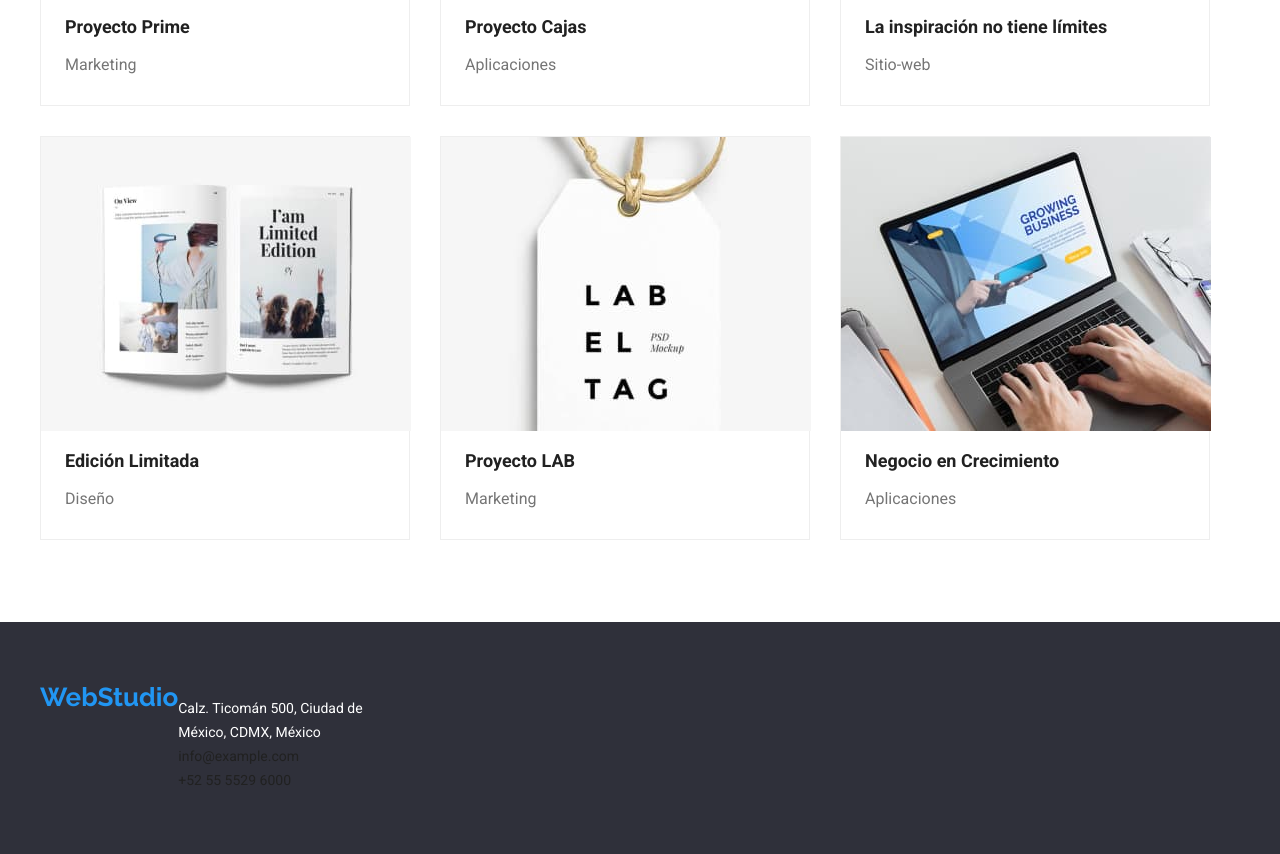
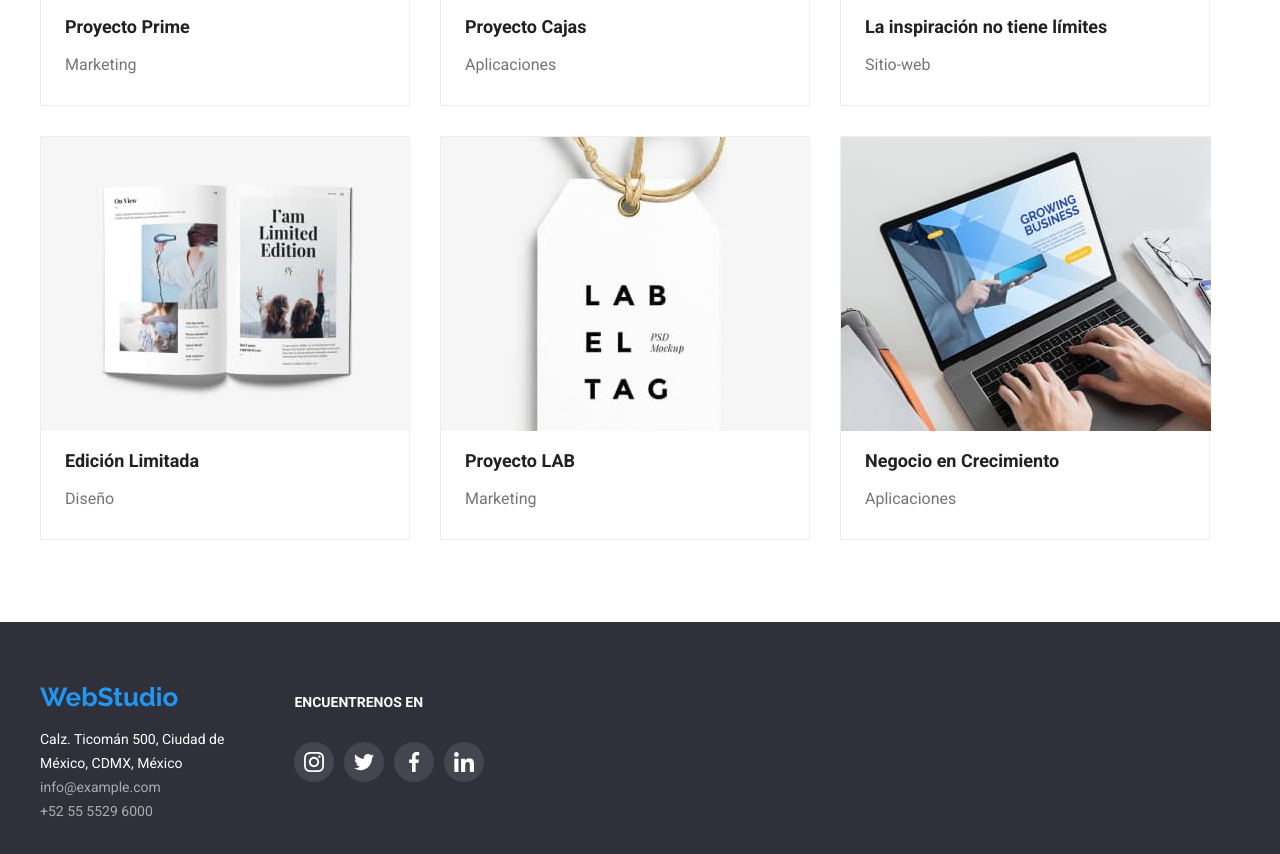
Before and after one commit to HAMH96/goit-markup-hw-04, a plain HTML site: page portfolio.html in a window 1280 px wide. Shown: the part 1006-1860 px from the top of the page. Drawn offline with nearby package versions, Linux system fonts and the light colour scheme.

Commit message:
Listo para primera entrega

```diff
--- a/portfolio.html
+++ b/portfolio.html
@@ -192,17 +192,60 @@
     </main>
     <footer>
       <div class="container" id="footer-container">
+        <div class="footer-company-info">
           <a class="logo" href="index.html">WebStudio</a>
           <address>
             <p id="company-address">
               Calz. Ticomán 500, Ciudad de<br />
               México, CDMX, México
             </p>
-          <a class="contact-bottom" href="mailto:info@example.com"
+            <a class="contact-footer" href="mailto:info@example.com"
               >info@example.com</a
             ><br />
-          <a class="contact-bottom" href="">+52 55 5529 6000</a>
+            <a class="contact-footer" href="">+52 55 5529 6000</a>
           </address>
+        </div>
+        <div class="footer-company-social-container">
+          <p class="footer-find-us-title">ENCUENTRENOS EN</p>
+          <ul class="footer-company-social">
+            <li>
+              <a href="">
+                <div class="footer-social-icon">
+                  <svg class="social-icon">
+                    <use href="images/icons.svg#icon-instagram"></use>
+                  </svg>
+                </div>
+              </a>
+            </li>
+            <li>
+              <a href="">
+                <div class="footer-social-icon">
+                  <svg class="social-icon">
+                    <use href="images/icons.svg#icon-twitter"></use>
+                  </svg>
+                </div>
+              </a>
+            </li>
+            <li>
+              <a href="">
+                <div class="footer-social-icon">
+                  <svg class="social-icon">
+                    <use href="images/icons.svg#icon-facebook"></use>
+                  </svg>
+                </div>
+              </a>
+            </li>
+            <li>
+              <a href="">
+                <div class="footer-social-icon">
+                  <svg class="social-icon">
+                    <use href="images/icons.svg#icon-linkedin"></use>
+                  </svg>
+                </div>
+              </a>
+            </li>
+          </ul>
+        </div>
       </div>
     </footer>
   </body>
```
Also changed, not shown: css/styles.css (+7 -4 lines). Lines whose indentation alone changed are shown as unchanged.
